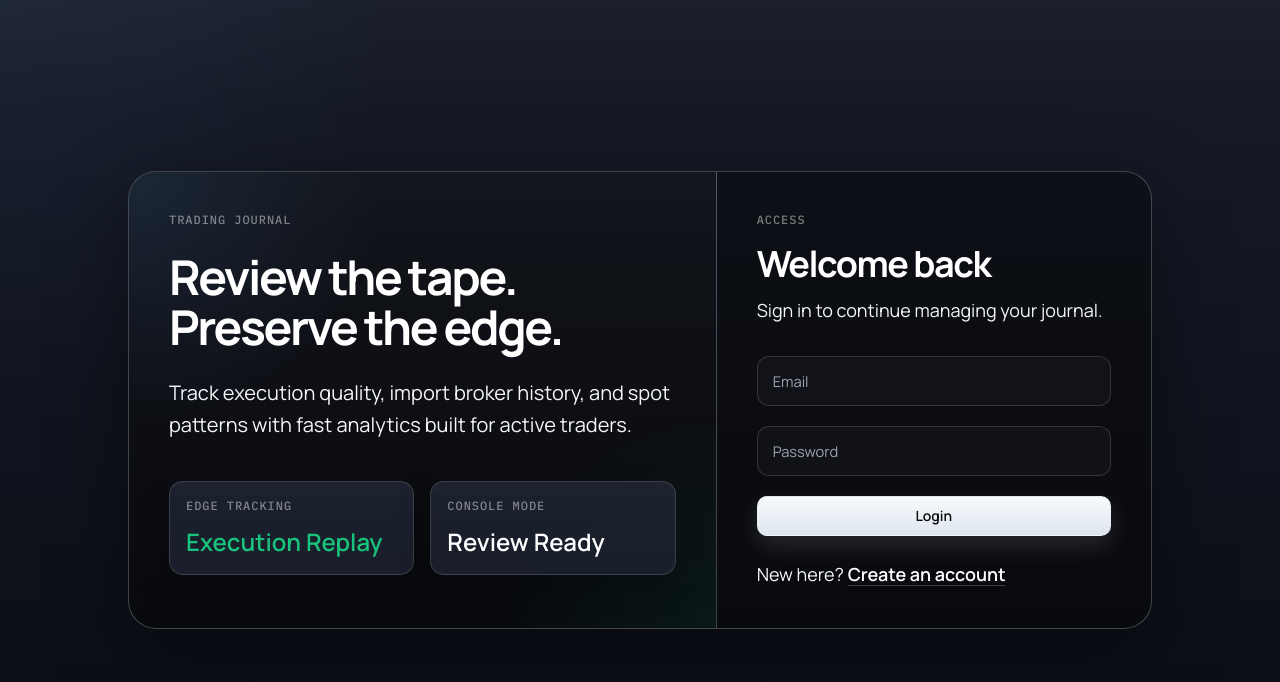
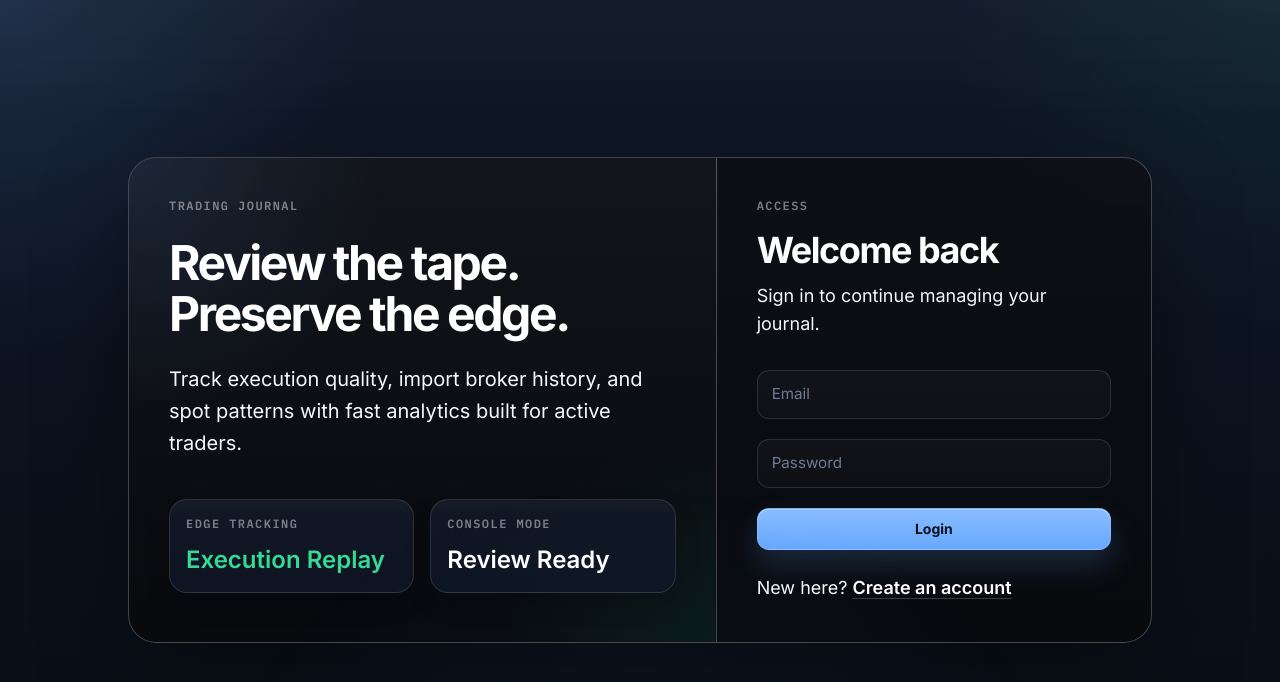
Before and after one commit to sim-haupt/Trader, a React (Vite) app in the folder frontend/: page /login in a window 1280 px wide. Shown: the top 682 px of the page. Built offline with nearby package versions, Linux system fonts and the light colour scheme; no server answers.

Commit message:
redesign1

```diff
--- a/frontend/src/components/ui/FormField.jsx
+++ b/frontend/src/components/ui/FormField.jsx
@@ -1,7 +1,7 @@
 function FormField({ label, error, children }) {
   return (
     <label className="block">
-      <span className="mb-2 block text-sm font-medium tracking-[0.01em] text-white/72">{label}</span>
+      <span className="mb-2 block text-sm font-medium tracking-[0.01em] text-white/74">{label}</span>
       {children}
       {error && <span className="mt-2 block text-sm text-coral">{error}</span>}
     </label>
--- a/frontend/src/components/ui/StatCard.jsx
+++ b/frontend/src/components/ui/StatCard.jsx
@@ -10,9 +10,9 @@ function StatCard({ label, value, accent = "mint" }) {
   };
 
   return (
-    <Card className="h-full overflow-hidden">
-      <p className="ui-title text-[11px] text-white/64">{label}</p>
-      <p className={`mt-4 text-4xl font-bold tracking-[-0.03em] ${accentMap[accent] || "text-phosphor"}`}>
+    <Card className="h-full">
+      <p className="ui-title text-[11px] text-white/56">{label}</p>
+      <p className={`mt-4 text-[2.1rem] font-bold tracking-[-0.05em] ${accentMap[accent] || "text-phosphor"}`}>
         {value}
       </p>
     </Card>
--- a/frontend/src/index.css
+++ b/frontend/src/index.css
@@ -1,4 +1,4 @@
-@import url("https://fonts.googleapis.com/css2?family=IBM+Plex+Mono:wght@400;500;600&family=Manrope:wght@400;500;600;700;800&display=swap");
+@import url("https://fonts.googleapis.com/css2?family=IBM+Plex+Mono:wght@400;500;600&family=Inter:wght@400;500;600;700;800&display=swap");
 
 @tailwind base;
 @tailwind components;
@@ -7,43 +7,64 @@
 :root,
 body,
 body[data-theme="dark"] {
-  --bg-0: #0a0d14;
-  --bg-1: #111520;
-  --bg-2: #171c28;
-  --panel: rgba(28, 33, 47, 0.88);
-  --panel-strong: rgba(25, 30, 43, 0.96);
-  --panel-soft: rgba(255, 255, 255, 0.025);
-  --line: rgba(229, 231, 235, 0.16);
-  --line-strong: rgba(229, 231, 235, 0.26);
-  --text: #f4f6fb;
-  --text-soft: #b1b8c7;
-  --text-dim: #8c94a6;
-  --mint: #18c87a;
-  --red: #ff5d57;
-  --yellow: #f4c85c;
-  --blue: #63a7ff;
-  --violet: #7f8cff;
-  --shadow: 0 24px 80px rgba(0, 0, 0, 0.34);
-  --shadow-soft: 0 12px 32px rgba(0, 0, 0, 0.24);
+  --bg-canvas: #090d14;
+  --bg-elevated: #0d1320;
+  --surface-1: rgba(16, 22, 35, 0.92);
+  --surface-2: rgba(20, 28, 42, 0.96);
+  --surface-3: rgba(30, 40, 59, 0.62);
+  --surface-soft: rgba(255, 255, 255, 0.028);
+  --line: rgba(229, 231, 235, 0.13);
+  --line-strong: rgba(229, 231, 235, 0.24);
+  --line-soft: rgba(255, 255, 255, 0.07);
+  --text: #f5f7fb;
+  --text-soft: #c7cfdd;
+  --text-muted: #98a3b8;
+  --text-dim: #6f7b92;
+  --accent: #67a8ff;
+  --accent-strong: #89bdff;
+  --accent-soft: rgba(103, 168, 255, 0.16);
+  --success: #38d996;
+  --success-soft: rgba(56, 217, 150, 0.14);
+  --danger: #ff6b72;
+  --danger-soft: rgba(255, 107, 114, 0.14);
+  --warning: #f4c85c;
+  --warning-soft: rgba(244, 200, 92, 0.14);
+  --shadow-lg: 0 32px 90px rgba(0, 0, 0, 0.35);
+  --shadow-md: 0 18px 48px rgba(0, 0, 0, 0.24);
+  --shadow-sm: 0 10px 24px rgba(0, 0, 0, 0.18);
+  --radius-xl: 24px;
+  --radius-lg: 18px;
+  --radius-md: 14px;
+  --radius-sm: 12px;
 }
 
-* {
+*,
+*::before,
+*::after {
   box-sizing: border-box;
+}
+
+html {
+  color-scheme: dark;
+  scroll-behavior: smooth;
 }
 
 html,
 body {
   margin: 0;
   min-height: 100%;
-  overflow-x: hidden;
+  overflow-x: clip;
 }
 
 body {
-  font-family: "Manrope", sans-serif;
+  font-family: "Inter", sans-serif;
   background:
-    radial-gradient(circle at top left, rgba(99, 167, 255, 0.06), transparent 26%),
-    linear-gradient(180deg, var(--bg-2) 0%, var(--bg-1) 42%, var(--bg-0) 100%);
+    radial-gradient(circle at 0% 0%, rgba(103, 168, 255, 0.14), transparent 24%),
+    radial-gradient(circle at 100% 0%, rgba(56, 217, 150, 0.08), transparent 22%),
+    linear-gradient(180deg, #101828 0%, #0c1320 42%, var(--bg-canvas) 100%);
   color: var(--text);
+  -webkit-font-smoothing: antialiased;
+  text-rendering: optimizeLegibility;
 }
 
 #root {
@@ -58,9 +79,9 @@ body::before {
   background:
     linear-gradient(rgba(255, 255, 255, 0.015) 1px, transparent 1px),
     linear-gradient(90deg, rgba(255, 255, 255, 0.015) 1px, transparent 1px);
-  background-size: 36px 36px;
-  mask-image: radial-gradient(circle at center, black, transparent 88%);
-  opacity: 0.35;
+  background-size: 44px 44px;
+  mask-image: radial-gradient(circle at center, black, transparent 82%);
+  opacity: 0.38;
 }
 
 body::after {
@@ -68,166 +89,267 @@ body::after {
   position: fixed;
   inset: 0;
   pointer-events: none;
-  background: linear-gradient(180deg, rgba(255, 255, 255, 0.02), transparent 16%);
+  background:
+    linear-gradient(180deg, rgba(255, 255, 255, 0.025), transparent 18%),
+    radial-gradient(circle at 50% 120%, rgba(103, 168, 255, 0.08), transparent 42%);
 }
 
+h1,
+h2,
+h3,
+h4,
+h5,
+h6,
+p {
+  margin: 0;
+}
+
+a {
+  color: inherit;
+  text-decoration: none;
+}
+
+button,
 input,
 select,
-textarea,
-button {
+textarea {
   font: inherit;
 }
 
 input,
-select,
-textarea {
+textarea,
+select {
   color-scheme: dark;
 }
 
+button {
+  cursor: pointer;
+}
+
+button:disabled {
+  cursor: not-allowed;
+}
+
 ::selection {
-  background: rgba(99, 167, 255, 0.25);
+  background: rgba(103, 168, 255, 0.22);
   color: var(--text);
+}
+
+*::-webkit-scrollbar {
+  width: 11px;
+  height: 11px;
+}
+
+*::-webkit-scrollbar-track {
+  background: rgba(255, 255, 255, 0.03);
+}
+
+*::-webkit-scrollbar-thumb {
+  background: rgba(255, 255, 255, 0.14);
+  border: 2px solid transparent;
+  border-radius: 999px;
+  background-clip: padding-box;
+}
+
+*::-webkit-scrollbar-thumb:hover {
+  background: rgba(255, 255, 255, 0.22);
+  background-clip: padding-box;
+}
+
+:focus-visible {
+  outline: 0;
+  box-shadow: 0 0 0 4px rgba(103, 168, 255, 0.16);
 }
 
 @layer components {
   .app-shell {
-    width: 100vw;
+    width: 100%;
     min-height: 100vh;
-    display: grid;
-    place-items: start center;
     padding: 20px;
   }
 
   .desktop-frame {
-    width: min(100%, 1560px);
-    min-height: calc(100vh - 56px);
-    background: transparent;
+    width: min(100%, 1640px);
+    min-height: calc(100vh - 40px);
+    margin: 0 auto;
     display: grid;
     grid-template-rows: auto 1fr;
-    gap: 16px;
-    padding: 0;
+    gap: 20px;
   }
 
   .top-status {
     position: sticky;
-    top: 0;
-    z-index: 20;
+    top: 16px;
+    z-index: 30;
     border: 1px solid var(--line);
-    border-radius: 16px;
+    border-radius: var(--radius-xl);
     background:
-      linear-gradient(180deg, rgba(255, 255, 255, 0.025), rgba(255, 255, 255, 0.008)),
-      rgba(22, 27, 39, 0.9);
-    backdrop-filter: blur(16px);
-    box-shadow: var(--shadow-soft);
-    padding: 12px;
+      linear-gradient(180deg, rgba(255, 255, 255, 0.04), rgba(255, 255, 255, 0.015)),
+      rgba(13, 19, 31, 0.86);
+    backdrop-filter: blur(18px);
+    box-shadow: var(--shadow-md);
+    padding: 14px 16px;
   }
 
   .ui-panel {
-    overflow: hidden;
     border: 1px solid var(--line);
-    border-radius: 14px;
+    border-radius: var(--radius-lg);
     background:
-      linear-gradient(180deg, rgba(255, 255, 255, 0.022), rgba(255, 255, 255, 0.006) 18%, transparent 100%),
-      var(--panel);
-    box-shadow: var(--shadow-soft);
+      linear-gradient(180deg, rgba(255, 255, 255, 0.035), rgba(255, 255, 255, 0.012) 14%, transparent 100%),
+      var(--surface-1);
+    box-shadow: var(--shadow-sm);
     backdrop-filter: blur(12px);
   }
 
   .ui-title {
     font-family: "IBM Plex Mono", monospace;
-    font-weight: 500;
-    letter-spacing: 0.08em;
+    font-weight: 600;
+    letter-spacing: 0.12em;
     text-transform: uppercase;
     line-height: 1.35;
   }
 
+  .ui-subtitle {
+    color: var(--text-muted);
+    font-size: 0.95rem;
+    line-height: 1.65;
+  }
+
   .ui-input {
     width: 100%;
+    min-height: 48px;
     border: 1px solid var(--line);
-    border-radius: 12px;
-    background: rgba(255, 255, 255, 0.028);
+    border-radius: var(--radius-sm);
+    background: linear-gradient(180deg, rgba(255, 255, 255, 0.03), rgba(255, 255, 255, 0.018));
     color: var(--text);
-    padding: 13px 15px;
-    outline: none;
-    font-size: 0.92rem;
+    padding: 12px 14px;
+    font-size: 0.95rem;
     transition:
       border-color 140ms ease,
       background-color 140ms ease,
-      box-shadow 140ms ease;
+      box-shadow 140ms ease,
+      transform 140ms ease;
+  }
+
+  .ui-input::placeholder {
+    color: var(--text-dim);
+  }
+
+  .ui-input:hover {
+    border-color: rgba(229, 231, 235, 0.2);
+    background: rgba(255, 255, 255, 0.04);
   }
 
   .ui-input:focus {
-    border-color: rgba(99, 167, 255, 0.5);
-    background: rgba(255, 255, 255, 0.05);
-    box-shadow: 0 0 0 4px rgba(99, 167, 255, 0.1);
+    border-color: rgba(103, 168, 255, 0.52);
+    background: rgba(255, 255, 255, 0.045);
+    box-shadow: 0 0 0 4px rgba(103, 168, 255, 0.14);
   }
 
   .ui-button,
   .ui-button-solid,
+  .ui-button-danger,
   .ui-chip {
     display: inline-flex;
     align-items: center;
     justify-content: center;
     gap: 8px;
-    border-radius: 10px;
+    border-radius: 12px;
     border: 1px solid var(--line);
     transition:
       transform 120ms ease,
       border-color 120ms ease,
       background-color 120ms ease,
+      box-shadow 120ms ease,
       filter 120ms ease;
+    white-space: nowrap;
   }
 
   .ui-button:hover,
   .ui-button-solid:hover,
+  .ui-button-danger:hover,
   .ui-chip:hover {
     transform: translateY(-1px);
-    filter: brightness(1.03);
   }
 
   .ui-button {
     background: linear-gradient(180deg, rgba(255,255,255,0.04), rgba(255,255,255,0.02));
     color: var(--text);
-    padding: 9px 13px;
-    font-size: 0.85rem;
+    padding: 10px 14px;
+    font-size: 0.86rem;
     font-weight: 600;
     box-shadow: inset 0 1px 0 rgba(255,255,255,0.04);
   }
 
+  .ui-button:hover {
+    border-color: rgba(229, 231, 235, 0.22);
+    background: rgba(255,255,255,0.055);
+  }
+
   .ui-button-solid {
-    background: linear-gradient(180deg, #f8fafc, #dfe6f0);
-    color: #090b0f;
-    padding: 9px 13px;
-    font-size: 0.85rem;
-    font-weight: 600;
-    box-shadow: 0 10px 24px rgba(255, 255, 255, 0.12);
+    background: linear-gradient(180deg, var(--accent-strong), var(--accent));
+    color: #08111d;
+    padding: 10px 14px;
+    font-size: 0.86rem;
+    font-weight: 700;
+    box-shadow:
+      0 14px 30px rgba(103, 168, 255, 0.2),
+      inset 0 1px 0 rgba(255,255,255,0.3);
+  }
+
+  .ui-button-solid:hover {
+    filter: saturate(1.05) brightness(1.02);
+  }
+
+  .ui-button-danger {
+    background: linear-gradient(180deg, rgba(255, 107, 114, 0.16), rgba(255, 107, 114, 0.09));
+    border-color: rgba(255, 107, 114, 0.24);
+    color: var(--danger);
+    padding: 10px 14px;
+    font-size: 0.86rem;
+    font-weight: 700;
   }
 
   .ui-chip {
-    background: rgba(255, 255, 255, 0.035);
+    background: rgba(255, 255, 255, 0.045);
     color: var(--text-soft);
-    padding: 7px 11px;
-    font-size: 0.72rem;
-    font-weight: 500;
+    padding: 8px 12px;
+    font-size: 0.76rem;
+    font-weight: 600;
   }
 
   .ui-notice {
     border: 1px solid var(--line-strong);
-    border-radius: 12px;
-    background: linear-gradient(180deg, rgba(255, 255, 255, 0.03), rgba(255, 255, 255, 0.012));
+    border-radius: var(--radius-md);
+    background: linear-gradient(180deg, rgba(255, 255, 255, 0.04), rgba(255, 255, 255, 0.015));
     color: var(--text);
     padding: 14px 16px;
-    font-size: 0.92rem;
+    font-size: 0.93rem;
     line-height: 1.6;
-    box-shadow: var(--shadow);
+    box-shadow: var(--shadow-sm);
   }
 
   .ui-table-shell {
     overflow: hidden;
     border: 1px solid var(--line);
-    border-radius: 14px;
-    background: var(--panel-strong);
-    box-shadow: var(--shadow-soft);
+    border-radius: var(--radius-lg);
+    background:
+      linear-gradient(180deg, rgba(255,255,255,0.03), rgba(255,255,255,0.01)),
+      var(--surface-2);
+    box-shadow: var(--shadow-sm);
+  }
+
+  .ui-surface-subtle {
+    border: 1px solid var(--line);
+    border-radius: var(--radius-md);
+    background: rgba(255, 255, 255, 0.025);
+  }
+
+  .ui-metric-tile {
+    border: 1px solid var(--line);
+    border-radius: var(--radius-md);
+    background: linear-gradient(180deg, rgba(255,255,255,0.028), rgba(255,255,255,0.01));
+    padding: 16px;
   }
 }
 
@@ -240,6 +362,10 @@ textarea {
     min-height: calc(100vh - 32px);
     gap: 16px;
   }
+
+  .top-status {
+    top: 12px;
+  }
 }
 
 @media (max-width: 700px) {
@@ -249,5 +375,12 @@ textarea {
 
   .desktop-frame {
     min-height: calc(100vh - 24px);
+    gap: 14px;
+  }
+
+  .top-status {
+    top: 8px;
+    padding: 12px;
+    border-radius: 18px;
   }
 }
```
Also changed, not shown: frontend/src/components/ui/Card.jsx (+17 -9 lines), frontend/src/components/ui/EmptyState.jsx (+5 -5 lines), frontend/src/layouts/AppShell.jsx (+22 -22 lines), frontend/tailwind.config.js (+17 -17 lines).
